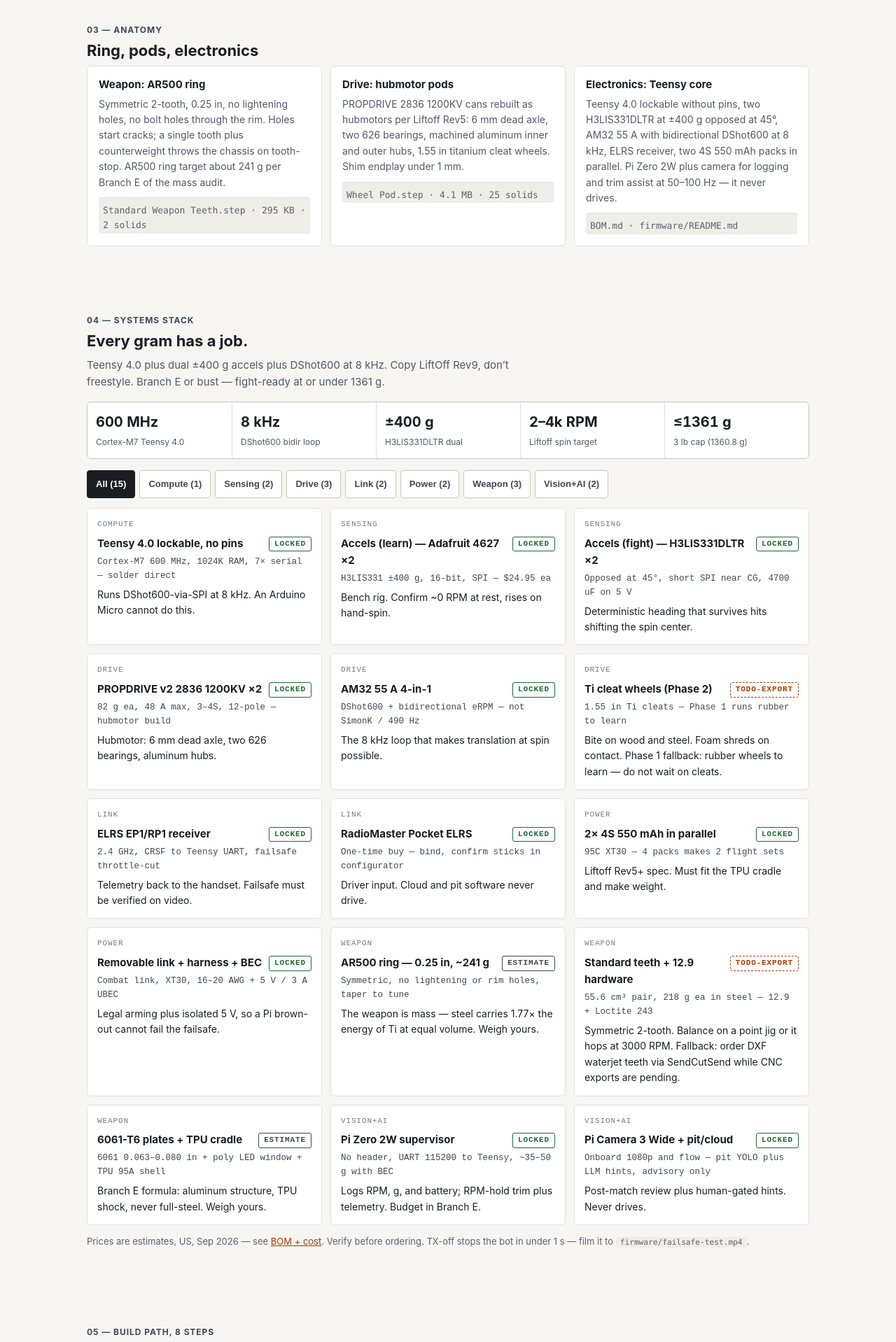
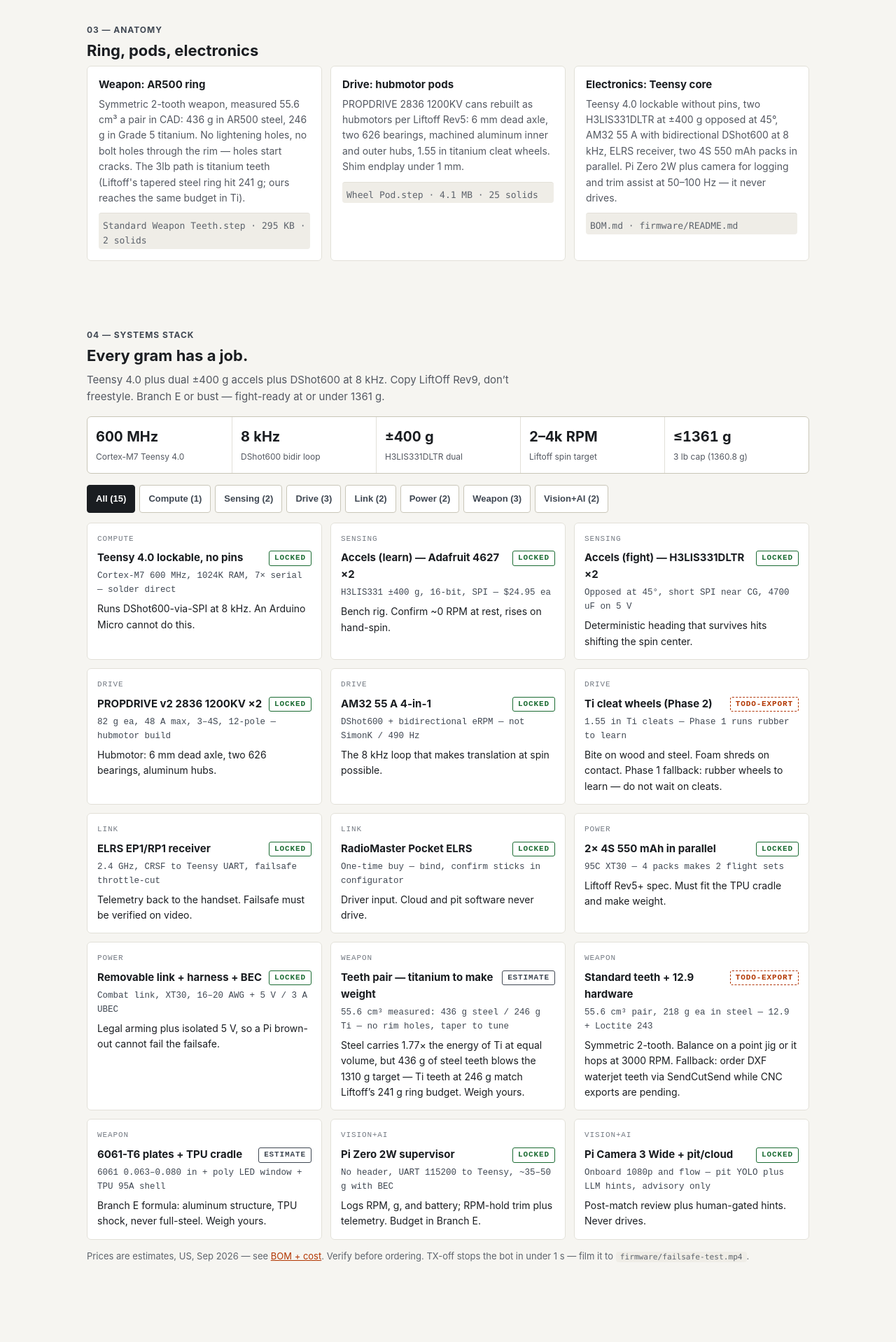
Before and after one commit to Caleb012711/meltybrain-3lb, a React (Vite) app in the folder web/: page / in a window 1280 px wide. Shown: the part 4240-6158 px from the top of the page at 70% size. Built offline with nearby package versions, Linux system fonts and the light colour scheme.

Commit message:
fix(3lb): reclassify armor plates, lock Ti-teeth path with measured 436/246 g numbers

```diff
--- a/web/public/cad/main-cad.parts.json
+++ b/web/public/cad/main-cad.parts.json
@@ -937,7 +937,7 @@
  },
  {
   "node": "solid_078",
-  "role": "weapon-steel",
+  "role": "chassis-alu",
   "vol_cm3": 32.668,
   "bbox_mm": [
    128.1,
@@ -949,7 +949,7 @@
  },
  {
   "node": "solid_079",
-  "role": "weapon-steel",
+  "role": "chassis-alu",
   "vol_cm3": 25.651,
   "bbox_mm": [
    128.1,
--- a/web/src/data/buildGuide.ts
+++ b/web/src/data/buildGuide.ts
@@ -16,7 +16,7 @@
     role: 'weapon-steel',
     where: 'Outer spinning band — symmetric 2-tooth ring and teeth. No rim, bolt, or lightening holes.',
     stepDetail: 'BS4 Assemble frame (01 §4) + BS1 order metal first',
-    note: 'AR500 0.25 in default, ~241 g ring / 218 g per tooth in steel. Taper mid-span to tune — never drill to lighten. Ring bolts 12.9 + Loctite 243, star pattern, 24 h cure. Over budget? Ti-swap the weapon first (437 g down to 246 g a pair).',
+    note: 'Teeth pair measures 55.6 cm³ in CAD: 436 g in AR500 steel, 246 g in Grade 5 titanium — build Ti to make the 1310 g target (Liftoff steel precedent: 241 g tapered). Taper mid-span to tune — never drill to lighten. Ring bolts 12.9 + Loctite 243, star pattern, 24 h cure.',
     caution: 'Balance on a point jig, level in 4+ orientations. 3–5 g off means hop at 3000 RPM.',
     links: [
       { to: '/build', label: 'Build step 4' },
--- a/web/src/data/content.ts
+++ b/web/src/data/content.ts
@@ -59,7 +59,7 @@
 
 export const buildSteps = [
   { n: '0', title: 'Rules + safety', body: 'Read SPARC plus your event rules. Match link: ELRS (FHSS, legal). DIY/custom handset: trainer/pit tool only until TRC pre-clears under SPARC §6.4.3 — message the organizer now. Removable link, failsafe (TX off stops spin under 1 s), LiPo bag, wheel locks. Cloud and pit software never drive.' },
-  { n: '1', title: 'Order metal first', body: 'Longest lead time. Export Main CAD.step bodies to manufacturing/pcbway/cnc/*.step (one solid per file) and flat plates to sheet-metal/*.dxf (1:1 mm). AR500 0.25 in ring around 241 g, 6061-T6 plates, titanium cleats. See Onshape page, then PCBWay page.' },
+  { n: '1', title: 'Order metal first', body: 'Longest lead time. Export Main CAD.step bodies to manufacturing/pcbway/cnc/*.step (one solid per file) and flat plates to sheet-metal/*.dxf (1:1 mm). Titanium teeth (246 g a pair — steel would be 436 g), 6061-T6 plates, titanium cleats. See Onshape page, then PCBWay page.' },
   { n: '2', title: 'Order electronics', body: 'Two PROPDRIVE v2 2836 1200KV (82 g each), AM32 55 A board with bidirectional DShot600, Teensy 4.0 lockable without pins, two H3LIS331DLTR breakouts to start, ELRS receiver plus handset, two 4S 550 mAh packs in parallel.' },
   { n: '3', title: 'Print plastics', body: 'Test-fit in PLA, fight in TPU 95A. No pre-sliced G-code here — slice for your printer and your spool. Shell halves, pod guards, LED mount, Pi and BEC mount, battery tray, wheel locks.' },
   { n: '4', title: 'Assemble frame', body: 'Deburr, hand-thread every bolt, press 626 bearings straight, hubmotor dead axle with aluminum hubs, titanium cleats last. Ring bolts in 12.9 with Loctite 243 in a star pattern. Balance on a point jig until level in four or more orientations.' },
@@ -138,7 +138,7 @@
   { id: 'tx', group: 'Link', part: 'RadioMaster Pocket ELRS', spec: 'One-time buy — bind, confirm sticks in configurator', role: 'Driver input. Cloud and pit software never drive.', stamp: 'Locked' },
   { id: 'batt', group: 'Power', part: '2× 4S 550 mAh in parallel', spec: '95C XT30 — 4 packs makes 2 flight sets', role: 'Liftoff Rev5+ spec. Must fit the TPU cradle and make weight.', stamp: 'Locked' },
   { id: 'link', group: 'Power', part: 'Removable link + harness + BEC', spec: 'Combat link, XT30, 16–20 AWG + 5 V / 3 A UBEC', role: 'Legal arming plus isolated 5 V, so a Pi brown-out cannot fail the failsafe.', stamp: 'Locked' },
-  { id: 'ring', group: 'Weapon', part: 'AR500 ring — 0.25 in, ~241 g', spec: 'Symmetric, no lightening or rim holes, taper to tune', role: 'The weapon is mass — steel carries 1.77× the energy of Ti at equal volume. Weigh yours.', stamp: 'Estimate' },
+  { id: 'ring', group: 'Weapon', part: 'Teeth pair — titanium to make weight', spec: '55.6 cm³ measured: 436 g steel / 246 g Ti — no rim holes, taper to tune', role: 'Steel carries 1.77× the energy of Ti at equal volume, but 436 g of steel teeth blows the 1310 g target — Ti teeth at 246 g match Liftoff’s 241 g ring budget. Weigh yours.', stamp: 'Estimate' },
   { id: 'teeth', group: 'Weapon', part: 'Standard teeth + 12.9 hardware', spec: '55.6 cm³ pair, 218 g ea in steel — 12.9 + Loctite 243', role: 'Symmetric 2-tooth. Balance on a point jig or it hops at 3000 RPM. Fallback: order DXF waterjet teeth via SendCutSend while CNC exports are pending.', stamp: 'TODO-export' },
   { id: 'plates', group: 'Weapon', part: '6061-T6 plates + TPU cradle', spec: '6061 0.063–0.080 in + poly LED window + TPU 95A shell', role: 'Branch E formula: aluminum structure, TPU shock, never full-steel. Weigh yours.', stamp: 'Estimate' },
   { id: 'pi', group: 'Vision+AI', part: 'Pi Zero 2W supervisor', spec: 'No header, UART 115200 to Teensy, ~35–50 g with BEC', role: 'Logs RPM, g, and battery; RPM-hold trim plus telemetry. Budget in Branch E.', stamp: 'Locked' },
--- a/web/src/pages/Bom.tsx
+++ b/web/src/pages/Bom.tsx
@@ -101,7 +101,7 @@
             </tr>
           </thead>
           <tbody>
-            <tr><td>Weapon (Ti band + teeth)</td><td className="mono">200–250 g</td><td className="mono">___ g</td></tr>
+            <tr><td>Weapon (Ti teeth pair, 55.6 cm³)</td><td className="mono">~246 g (steel pair = 436 g — overweight, Ti required)</td><td className="mono">___ g</td></tr>
             <tr><td>Plates + structure (alu)</td><td className="mono">300–400 g</td><td className="mono">___ g</td></tr>
             <tr><td>Shell + cradle (TPU)</td><td className="mono">80–120 g</td><td className="mono">___ g</td></tr>
             <tr><td>Pods (hubs + cleats)</td><td className="mono">~50 g</td><td className="mono">___ g</td></tr>
--- a/web/src/pages/Home.tsx
+++ b/web/src/pages/Home.tsx
@@ -186,7 +186,7 @@
           <div className="cards">
             <div className="card">
               <h3>Weapon: AR500 ring</h3>
-              <p>Symmetric 2-tooth, 0.25 in, no lightening holes, no bolt holes through the rim. Holes start cracks; a single tooth plus counterweight throws the chassis on tooth-stop. AR500 ring target about 241 g per Branch E of the mass audit.</p>
+              <p>Symmetric 2-tooth weapon, measured 55.6 cm³ a pair in CAD: 436 g in AR500 steel, 246 g in Grade 5 titanium. No lightening holes, no bolt holes through the rim — holes start cracks. The 3lb path is titanium teeth (Liftoff's tapered steel ring hit 241 g; ours reaches the same budget in Ti).</p>
               <footer className="foot meta mono">Standard Weapon Teeth.step · 295 KB · 2 solids</footer>
             </div>
             <div className="card">
--- a/web/src/pages/Pages.tsx
+++ b/web/src/pages/Pages.tsx
@@ -206,9 +206,11 @@
           Project Liftoff's hard lessons, all confirmed in competition: a pointed tooth
           embeds in the arena wall — run it blunt. A single tooth plus counterweight throws
           the chassis when the tooth stops on impact — run symmetric 2-tooth. Bolt holes
-          through the rim start cracks — remove them and taper mid-span instead (326 g down
-          to 241 g precedent). Steel carries 1.77× the energy of titanium at equal volume,
-          so AR500 0.25 in is the default; titanium is only the weight relief valve.
+          through the rim start cracks — remove them and taper mid-span instead (Liftoff's
+          precedent: 326 g down to 241 g). Our teeth measure 55.6 cm³ a pair in CAD: 436 g in
+          steel, 246 g in titanium — so steel is the energy king but titanium is the 3lb ticket.
+          Steel carries 1.77× the energy of titanium at equal volume, which is exactly why the
+          Ti-swap is the relief valve, not the default.
         </p>
       </div>
       <div className="step">
```
Also changed, not shown: 1 other file (tests, documents, lock files or other folders).
